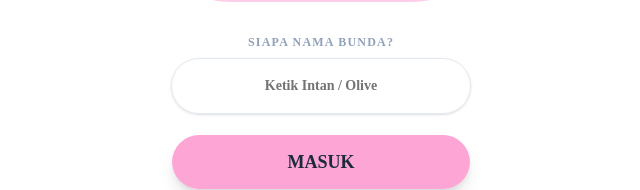
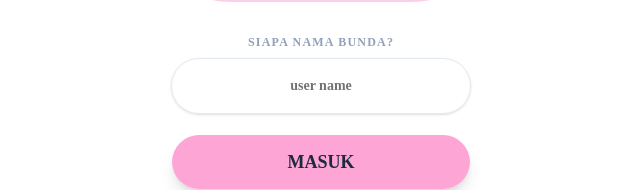
Before and after one commit to Intan-afk/kesehatan-ibu-dan-anak, a Next.js app: page / in a window 1280 px wide. Shown: the part 472-662 px from the top of the page, without its empty margins (319-959 px from the left). Built offline with nearby package versions, Linux system fonts and the light colour scheme.

Commit message:
first commit5

```diff
--- a/app/page.tsx
+++ b/app/page.tsx
@@ -81,7 +81,7 @@ export default function MobileKIAppFinal() {
             <div className="text-center space-y-2">
               <p className="text-xs font-black text-slate-400 uppercase tracking-widest">Siapa nama Bunda?</p>
               <Input
-                placeholder="Ketik Intan / Olive"
+                placeholder="user name"
                 value={tempInput}
                 onChange={(e) => setTempInput(e.target.value)}
                 className="rounded-full border-slate-200 h-14 text-center text-lg font-bold shadow-sm focus:ring-pink-300"
```
